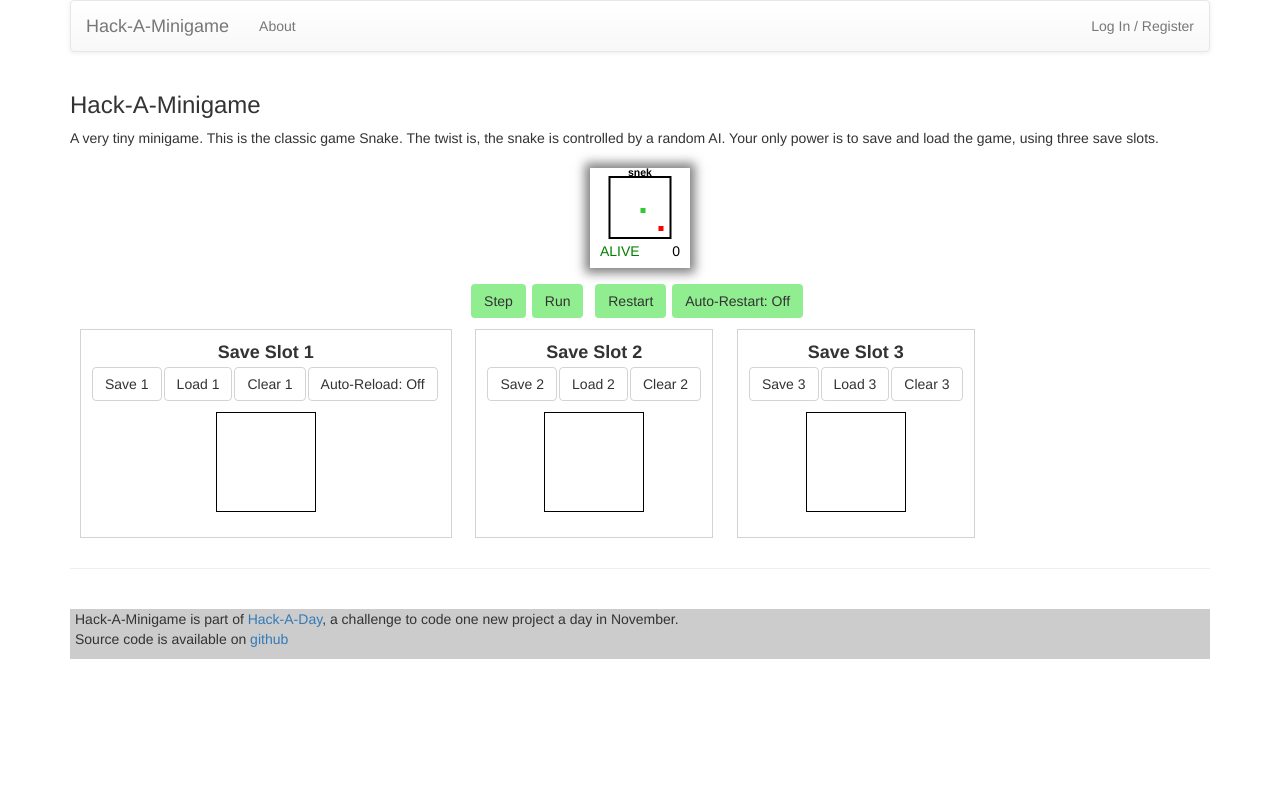
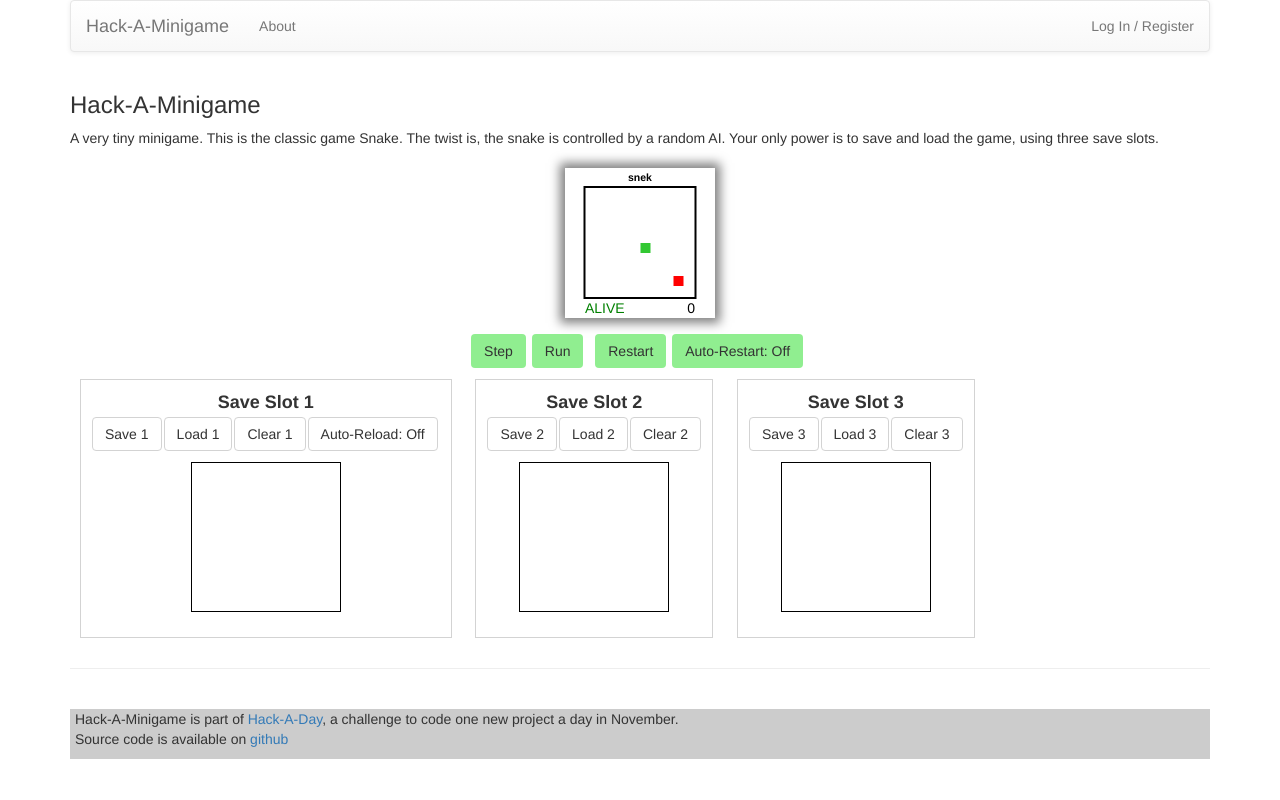
Before and after one commit to za3k/day26_mini, a Flask app: page / in a window 1280 px wide. Run offline with Flask 2, Linux system fonts and the light colour scheme; some libraries are stand-ins or nearby versions.

Commit message:
Make the mini-game bigger

```diff
--- a/static/index.js
+++ b/static/index.js
@@ -124,7 +124,7 @@ class Game {
         const height = $(div).height(), width = $(div).width();
         div = d3.select(div)
 
-        const size = 5;
+        const size = 10;
         const gap = 1;
         let bits = [];
         for (let i=0; i<state.snake.length; i++) { // Head to tail
@@ -140,8 +140,8 @@ class Game {
         const gameHeight = size*state.boardSize[1]+gap*(state.boardSize[1]-1);
 
         const margin = {
-            top: 10,
-            bottom: (height-gameHeight-10),
+            top: 20,
+            bottom: (height-gameHeight-20),
             left: (width-gameWidth)/2,
             right: (width-gameWidth)/2,
         }
@@ -170,8 +170,8 @@ class Game {
             .text("snek")
         );
         makeUpdate(div.selectAll(".score").data([null]), "text", (d) => d.attr("class", "score")
-            .attr("x", width - 10)
-            .attr("y", margin.top+gameHeight+margin.bottom/2)
+            .attr("x", width - 20)
+            .attr("y", margin.top+gameHeight+margin.bottom/2+2)
             .attr("font", "monospace")
             .attr("width", width)
             .attr("text-anchor", "end")
@@ -179,8 +179,8 @@ class Game {
             .text(state.score)
         );
         makeUpdate(div.selectAll(".life").data([state.snakeAlive]), "text", d => d.attr("class", "life")
-            .attr("x", 10)
-            .attr("y", margin.top+gameHeight+margin.bottom/2)
+            .attr("x", 20)
+            .attr("y", margin.top+gameHeight+margin.bottom/2+2)
             .attr("font", "monospace")
             .attr("width", width)
             .attr("text-anchor", "start")
--- a/static/style.css
+++ b/static/style.css
@@ -1,8 +1,8 @@
 /* -- This specific Hack-A-Day project -- */
 
 .minigame {
-    height: 100px;
-    width: 100px;
+    height: 150px;
+    width: 150px;
     border: 1px solid black;
     margin: 10px;
     display: inline-block;
```
